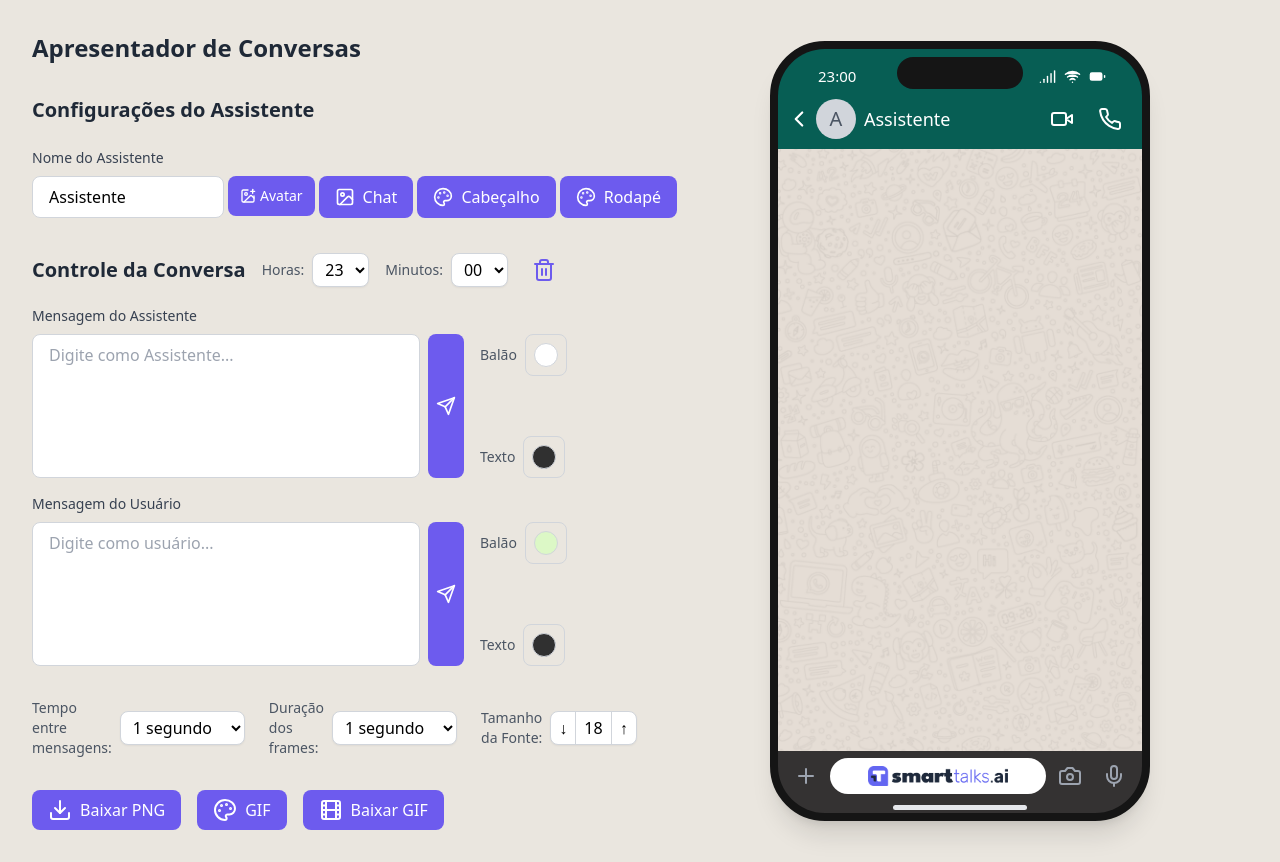
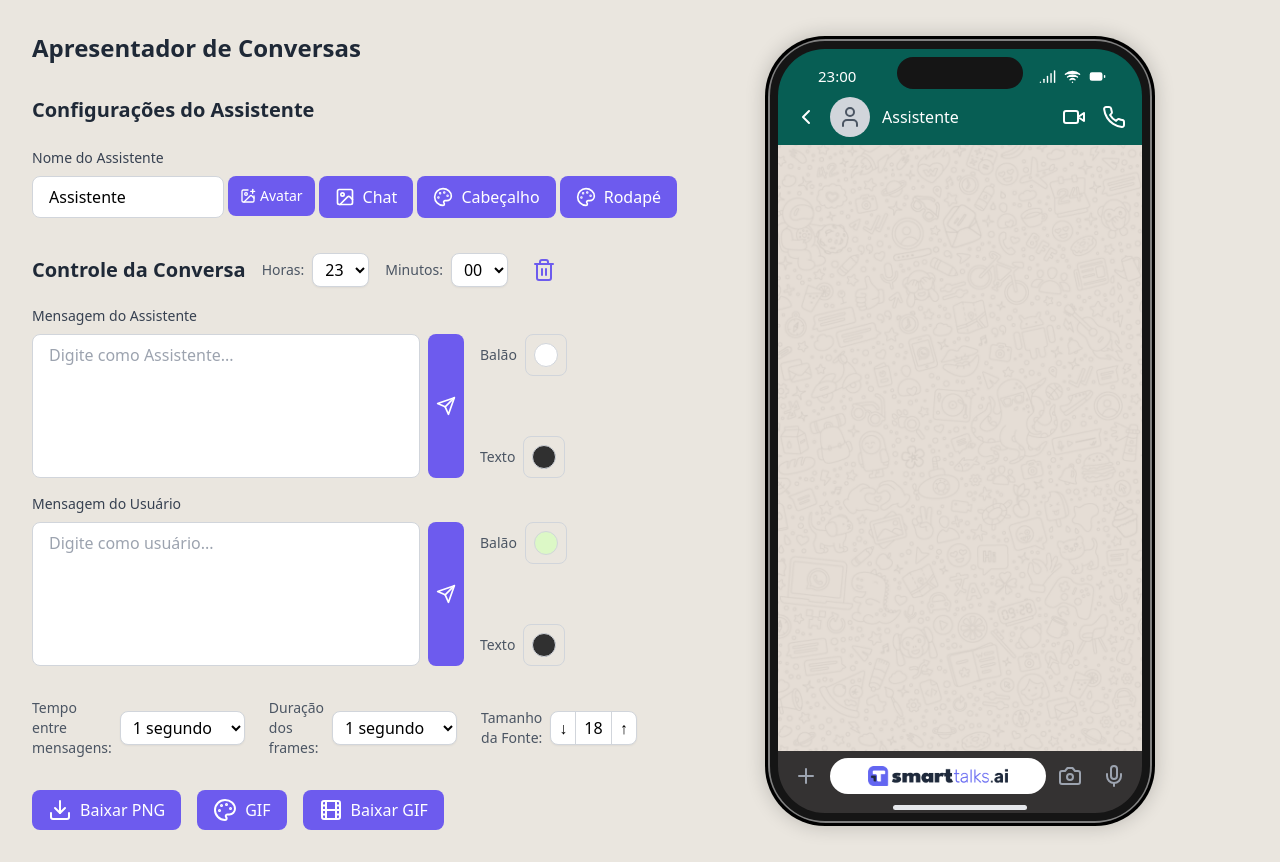
Before and after one commit to Protospi/chat-press, a React (Vite) app: page / in a window 1280 px wide. Built offline with nearby package versions, Linux system fonts and the light colour scheme.

Commit message:
feat: photo realistic phone border

```diff
--- a/src/App.tsx
+++ b/src/App.tsx
@@ -168,6 +168,34 @@ function App() {
 
   const handleFontSizeChange = (change: number) => {
     setFontSize(prev => Math.min(Math.max(prev + change, 12), 24));
+  };
+
+  const phoneStyles = {
+    frame: {
+      background: '#000000',
+      padding: '3px',
+      borderRadius: '60px',
+      boxShadow: '0 0 20px rgba(0, 0, 0, 0.2)',
+    },
+    innerFrame: {
+      background: '#808080',
+      padding: '2px',
+      borderRadius: '58px',
+    },
+    phone: {
+      position: 'relative' as const,
+      width: '380px',
+      height: '780px',
+      background: '#151515',
+      borderRadius: '55px',
+      overflow: 'hidden',
+      border: '8px solid #151515',
+    },
+    button: {
+      position: 'absolute' as const,
+      background: 'linear-gradient(to bottom, #D3D3D3, #A0A0A0)',
+      boxShadow: '0px 1px 2px rgba(0, 0, 0, 0.2)',
+    },
   };
 
   return (
@@ -410,7 +438,42 @@ function App() {
             />
           </div>
         ) : (
-          <div ref={phoneRef} className="relative w-[380px] h-[780px] bg-[#151515] rounded-[55px] shadow-xl overflow-hidden border-8 border-[#151515]">
+          <div style={phoneStyles.frame} className="shadow-xl">
+            <div style={phoneStyles.innerFrame}>
+              <div style={phoneStyles.phone}>
+                {/* Power Button */}
+                <div
+                  style={{
+                    ...phoneStyles.button,
+                    width: '4px',
+                    height: '80px',
+                    right: '-14px',
+                    top: '120px',
+                    borderRadius: '4px 2px 2px 4px',
+                  }}
+                />
+                {/* Volume Up Button */}
+                <div
+                  style={{
+                    ...phoneStyles.button,
+                    width: '4px',
+                    height: '40px',
+                    left: '-14px',
+                    top: '100px',
+                    borderRadius: '2px 4px 4px 2px',
+                  }}
+                />
+                {/* Volume Down Button */}
+                <div
+                  style={{
+                    ...phoneStyles.button,
+                    width: '4px',
+                    height: '40px',
+                    left: '-14px',
+                    top: '150px',
+                    borderRadius: '2px 4px 4px 2px',
+                  }}
+                />
                 {/* iPhone Status Bar and Notch */}
                 <div className="relative">
                   {/* Status Bar */}
@@ -485,6 +548,8 @@ function App() {
                 {/* iPhone Home Indicator - adjusted height */}
                 <div className="absolute bottom-0 left-0 right-0 h-[12px] flex items-center justify-center" style={{ backgroundColor: inputBarColor }}>
                   <div className="w-[134px] h-[5px] bg-gray-200 rounded-full"></div>
+                </div>
+              </div>
             </div>
           </div>
         )}
--- a/src/components/ChatHeader.tsx
+++ b/src/components/ChatHeader.tsx
@@ -1,52 +1,51 @@
 import React from 'react';
-import { ChevronLeft, Phone, Video } from 'lucide-react';
+import { User, Phone, Video, ChevronLeft } from 'lucide-react';
 
 interface ChatHeaderProps {
   avatarUrl: string | null;
   name: string;
-  backgroundColor: string;
+  backgroundColor?: string;
   isHidden?: boolean;
 }
 
 export const ChatHeader: React.FC<ChatHeaderProps> = ({
   avatarUrl,
   name,
-  backgroundColor,
+  backgroundColor = '#075e54',
   isHidden = false
 }) => {
   return (
-    <div style={{ backgroundColor }}>
+    <div
+      className="flex flex-col"
+      style={{ backgroundColor }}
+    >
+      {/* Empty space for notch area */}
       <div className="h-[40px]"></div>
 
-      <div className="h-[60px] flex items-center px-2 gap-1">
-        <button className="text-white p-1 -ml-1">
-          <ChevronLeft size={26} />
-        </button>
-
-        <div className="flex items-center gap-2 flex-1 -ml-1">
+      {/* User info row with action icons */}
+      <div className="flex items-center justify-between px-4 py-2">
+        <div className="flex items-center gap-3">
+          <ChevronLeft className="w-6 h-6 text-white" />
+          <div className="w-10 h-10 rounded-full overflow-hidden flex items-center justify-center bg-gray-300">
             {avatarUrl ? (
               <img
                 src={avatarUrl}
-              alt="Avatar"
-              className="w-10 h-10 rounded-full object-cover"
+                alt={name}
+                className="w-full h-full object-cover"
               />
             ) : (
-            <div className="w-10 h-10 rounded-full bg-gray-300 flex items-center justify-center">
-              <span className="text-gray-600 text-xl">
-                {name.charAt(0).toUpperCase()}
-              </span>
+              <User className="w-6 h-6 text-gray-600" />
+            )}
           </div>
-          )}
-          <span className={`text-white font-medium text-lg ${isHidden ? '-mt-5' : ''}`}>{name}</span>
+          <div className={`flex items-center ${isHidden ? '-mt-3' : ''}`}>
+            <span className="text-white font-medium">{name}</span>
+          </div>
         </div>
 
-        <div className="flex items-center gap-4 mr-2">
-          <button className="text-white p-1">
-            <Video size={24} />
-          </button>
-          <button className="text-white p-1">
-            <Phone size={24} />
-          </button>
+        {/* Action icons */}
+        <div className="flex items-center gap-4">
+          <Video className="w-6 h-6 text-white" />
+          <Phone className="w-6 h-6 text-white" />
         </div>
       </div>
     </div>
--- a/src/components/HiddenPhone.tsx
+++ b/src/components/HiddenPhone.tsx
@@ -34,11 +34,73 @@ export const HiddenPhone = forwardRef<HTMLDivElement, HiddenPhoneProps>(({
   selectedMinute,
   inputBarColor
 }, ref) => {
+  const phoneStyles = {
+    frame: {
+      background: '#000000',
+      padding: '3px',
+      borderRadius: '60px',
+      position: 'fixed' as const,
+      left: '-9999px',
+    },
+    innerFrame: {
+      background: '#808080',
+      padding: '1px',
+      borderRadius: '58px',
+      border: '1px solid #808080',
+    },
+    phone: {
+      position: 'relative' as const,
+      width: '380px',
+      height: '780px',
+      background: '#151515',
+      borderRadius: '55px',
+      overflow: 'hidden',
+      border: '8px solid #151515',
+    },
+    button: {
+      position: 'absolute' as const,
+      background: 'linear-gradient(to bottom, #D3D3D3, #A0A0A0)',
+      boxShadow: '0px 1px 2px rgba(0, 0, 0, 0.2)',
+    },
+  };
+
   return (
+    <div ref={ref} style={phoneStyles.frame} className="gif-rendering">
+      <div style={phoneStyles.innerFrame}>
+        <div style={phoneStyles.phone}>
+          {/* Power Button */}
           <div
-      ref={ref}
-      className="fixed left-[-9999px] w-[380px] h-[780px] bg-[#151515] rounded-[55px] shadow-xl overflow-hidden border-8 border-[#151515] gif-rendering"
-    >
+            style={{
+              ...phoneStyles.button,
+              width: '4px',
+              height: '80px',
+              right: '-14px',
+              top: '120px',
+              borderRadius: '4px 2px 2px 4px',
+            }}
+          />
+          {/* Volume Up Button */}
+          <div
+            style={{
+              ...phoneStyles.button,
+              width: '4px',
+              height: '40px',
+              left: '-14px',
+              top: '100px',
+              borderRadius: '2px 4px 4px 2px',
+            }}
+          />
+          {/* Volume Down Button */}
+          <div
+            style={{
+              ...phoneStyles.button,
+              width: '4px',
+              height: '40px',
+              left: '-14px',
+              top: '150px',
+              borderRadius: '2px 4px 4px 2px',
+            }}
+          />
           {/* Status Bar */}
           <div className="relative">
             <div className="absolute top-2 left-0 right-0 px-6 flex justify-between items-center z-10">
@@ -62,7 +124,7 @@ export const HiddenPhone = forwardRef<HTMLDivElement, HiddenPhoneProps>(({
           />
 
           <div
-        className="h-[calc(100%-158px)] messages-container overflow-y-auto p-4"
+            className="messages-container h-[calc(100%-158px)] overflow-y-auto p-4"
             style={{
               background: chatBackground.startsWith('url')
                 ? `${chatBackground} center/cover no-repeat`
@@ -108,6 +170,8 @@ export const HiddenPhone = forwardRef<HTMLDivElement, HiddenPhoneProps>(({
             <div className="w-[134px] h-[5px] bg-gray-200 rounded-full"></div>
           </div>
         </div>
+      </div>
+    </div>
   );
 });
 
```
Lines whose indentation alone changed are shown as unchanged.
